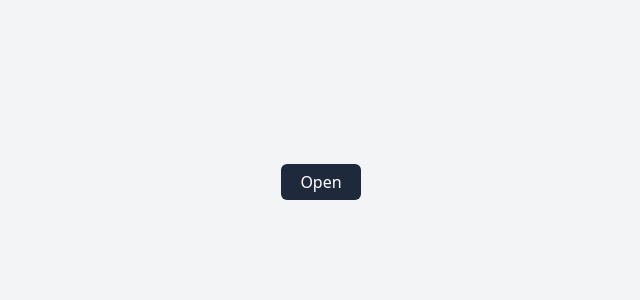
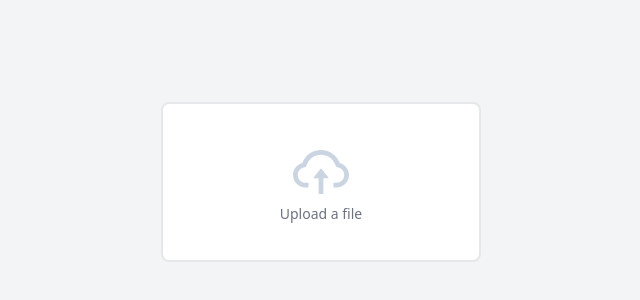
Before and after one commit to redaezziani/react-frame-motion-model, a React (Vite) app in the folder react-model/: page / in a window 1280 px wide. Shown: the part 218-518 px from the top of the page, without its empty margins (319-959 px from the left). Built offline with nearby package versions, Linux system fonts and the light colour scheme.

Commit message:
try to make a castome input animation

```diff
--- a/react-model/src/App.jsx
+++ b/react-model/src/App.jsx
@@ -1,27 +1,27 @@
 import { AnimatePresence } from "framer-motion";
 import "./App.css";
 //import Model from "./components/Model";
-import Notification from "./components/Notification";
+//import Notification from "./components/Notification";
+import UploadInput from "./components/Upload";
 import { useModel, ModelProvider } from "./Contexts/ModelContext";
+
 
 function App() {
   const { isOpen, toggleModel } = useModel();
-  const title = "Simple Model";
+  //const title = "Simple Model";
   //const type = "blur";//simple note if you dont want to use blur effect then use "none" to set mode default
-  const NotifacationType="";
-  const content ="this is a simple model component that you can use in your project like a notification or a simple model.";
+  //const NotifacationType="";
+  //const content ="this is a simple model component that you can use in your project like a notification or a simple model.";
   return (
     <div className="flex items-center justify-center min-h-screen bg-gray-100 relative">
-      <button
+      {/*<button
         onClick={toggleModel}
         className="rounded-md text-white dark:text-slate-100 min-w-[5rem] bg-slate-800 px-3 py-[0.38rem]"
       >
         Open
-      </button>
+      </button>*/}
       <AnimatePresence>
-        {isOpen && (
-          <Notification title={title} content={content} type={NotifacationType} />
-        )}
+        <UploadInput />
       </AnimatePresence>
     </div>
   );
--- a/react-model/src/components/Notification.jsx
+++ b/react-model/src/components/Notification.jsx
@@ -30,7 +30,7 @@ const Notification = ({ title, content, type = ""}) => {
 
         ">
           {
-            type==='error'?   <IoWarningOutline className="text-red-800/70 text-3xl"/> : <AiOutlineCheckCircle className="text-emerald-600/70 text-3xl"/>
+            type==='error'?<IoWarningOutline className="text-red-800/70 text-3xl"/> : <AiOutlineCheckCircle className="text-emerald-600/70 text-3xl"/>
           }
           <p
             className={`font-semibold text-slate-500 dark:text-slate-100`}
--- /dev/null
+++ b/react-model/src/components/Upload.jsx
@@ -0,0 +1,96 @@
+import { useEffect, useState } from "react";
+import { motion, progress, useAnimation } from "framer-motion";
+import { AiOutlineCloudUpload } from "react-icons/ai";
+
+const UploadInput = () => {
+  const [file, setFile] = useState(null);
+  const [uploadProgress, setUploadProgress] = useState(0);
+  const controls = useAnimation();
+
+  const handleFile = (file) => {
+    if (file) {
+      const reader = new FileReader();
+
+      reader.onloadstart = () => {
+        console.log("start");
+      };
+
+      reader.onprogress = (e) => {
+        const progress = (e.loaded / e.total) * 100;
+        setUploadProgress(progress);
+      };
+
+      reader.onloadend = () => {
+        console.log("end");
+      };
+
+      reader.onload = () => {
+        console.log(reader.result);
+      };
+
+      reader.readAsDataURL(file);
+    }
+  };
+
+  useEffect(() => {
+    handleFile(file);
+  }, [file]);
+
+  const handleInputChange = (e) => {
+    const selectedFile = e.target.files[0];
+    if (selectedFile) {
+      setFile(selectedFile);
+    }
+  };
+
+  useEffect(() => {
+    controls.start({ width: `${uploadProgress}%` });
+    console.log(uploadProgress);
+  }, [uploadProgress, controls]);
+
+  return (
+    <motion.div
+      layoutId="upload"
+
+      className={`relative h-1 w-[20rem] overflow-hidden border ${
+        file
+          ? "rounded-lg bg-white transition-all ease-in-out duration-500 border-slate-300 border-2"
+          : "bg-white border-gray-200 border-2 rounded-lg min-h-[10rem]"
+      } flex justify-center items-center`}
+    >
+      {file ? (
+        <motion.div
+          transition={{ duration: uploadProgress, ease: "easeInOut" }}
+          className=" w-12  h-full bg-sky-700 transition-all ease-in-out duration-500"
+        ></motion.div>
+      ) : (
+        <div className="flex flex-col justify-center items-center">
+          <AiOutlineCloudUpload className="w-16 h-16 text-slate-300" />
+          <p className="text-sm text-gray-500">Upload a file</p>
+        </div>
+      )}
+
+    {
+        file ?       <input
+        name="file"
+        type="file"
+        className="absolute hidden w-full h-full opacity-0 cursor-pointer"
+        id="file"
+        onChange={handleInputChange}
+      />:      <input
+      name="file"
+      type="file"
+      className="absolute w-full h-full opacity-0 cursor-pointer"
+      id="file"
+      onChange={handleInputChange}
+    />
+    }
+      <label
+        className="w-full cursor-pointer h-full absolute flex justify-center items-center z-50"
+        htmlFor="file"
+      ></label>
+    </motion.div>
+  );
+};
+
+export default UploadInput;
--- a/react-model/tailwind.config.js
+++ b/react-model/tailwind.config.js
@@ -13,6 +13,18 @@ export default {
           300: '#bdc3e2',
           400: '#a7b7dd',
         }
+        ,
+        sky:{
+          100: '#e9f5ff',
+          200: '#d3ebff',
+          300: '#bddfff',
+          400: '#a7d5ff',
+          500: '#91cbff',
+          600: '#7bc1ff',
+          700: '#65b7ff',
+          800: '#4faeff',
+          900: '#39a4ff',
+        }
       }
     },
   },
```
